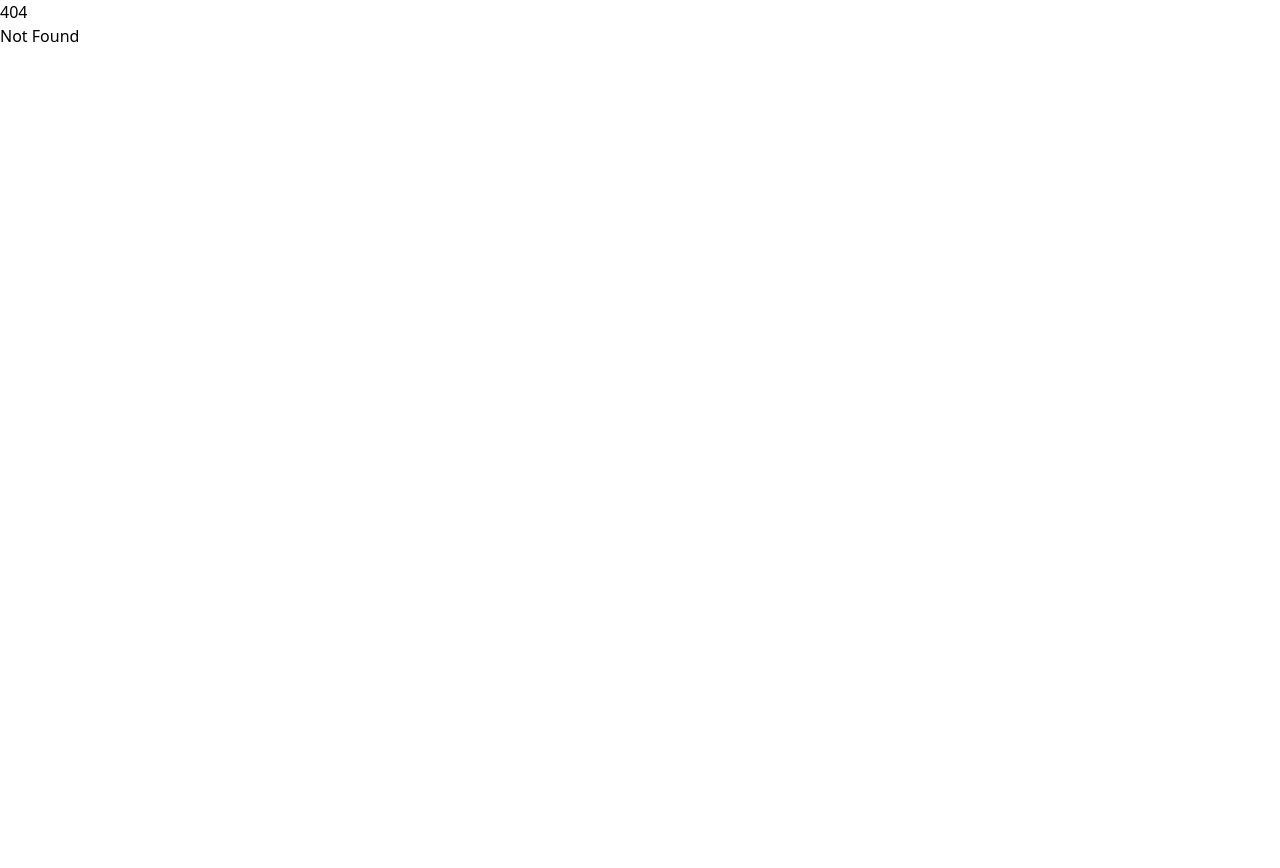
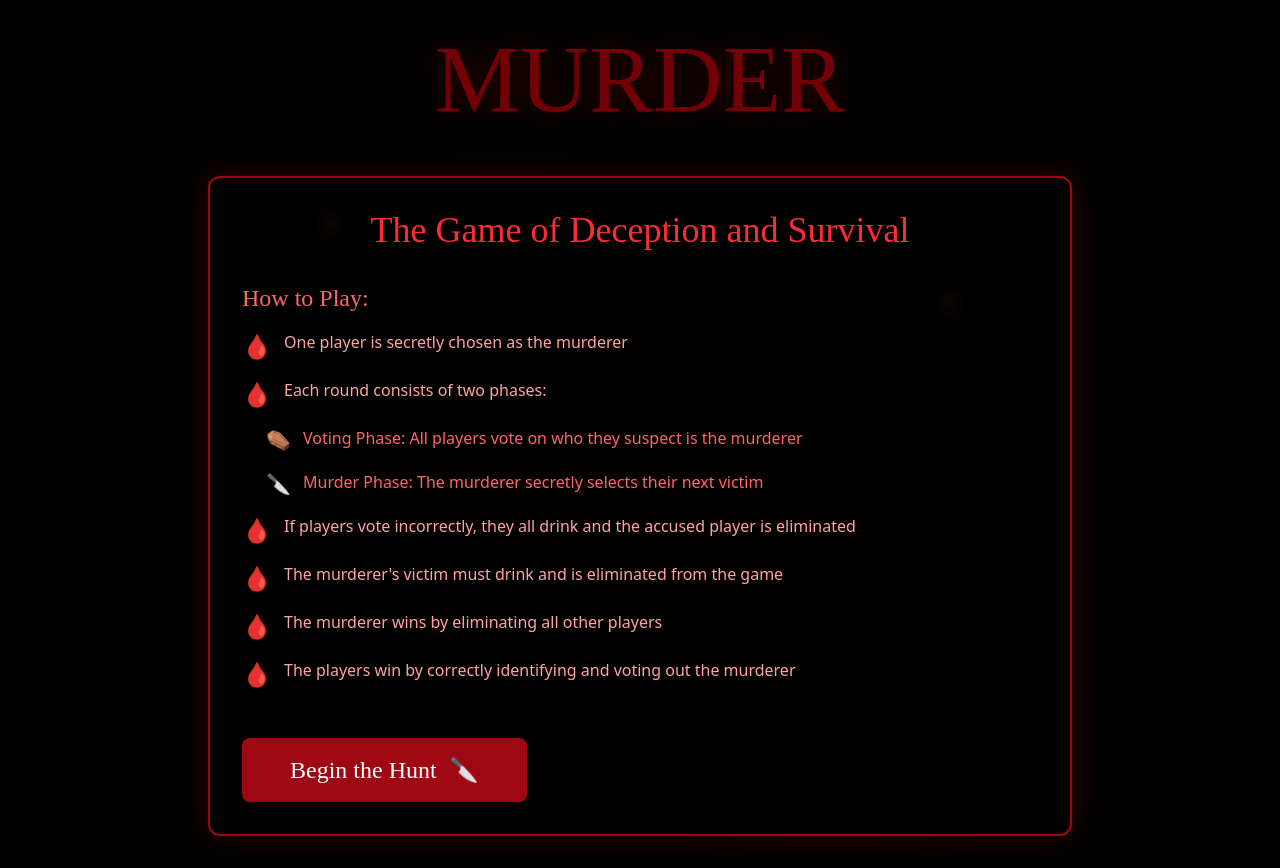
Before and after one commit to solaris-soft/Party-games, a SvelteKit app in the folder frontend/: page /murder in a window 1280 px wide. Before the commit this address had no page. Before the commit the page ends 800 px from the top, so only its background shows below. Built offline with nearby package versions, Linux system fonts and the light colour scheme.

Commit message:
Building the frontend of the murder game mode and prepping the backend

```diff
--- a/frontend/src/routes/+page.svelte
+++ b/frontend/src/routes/+page.svelte
@@ -12,6 +12,9 @@
 				break;
 			case 'truth-or-drink':
 				goto('/truth-or-drink');
+				break;
+			case 'murder':
+				goto('/murder');
 				break;
 		}
 	}
@@ -38,6 +41,7 @@
 				class="w-full p-4 bg-gray-700 border-2 border-cyan-400 rounded-lg text-cyan-400 focus:outline-none focus:border-pink-500 transition-all duration-300 cursor-pointer hover:border-pink-500"
 			>
 				<option value="paranoia" class="bg-gray-700">Paranoia</option>
+                <option value="murder" class="bg-gray-700">Murder</option>
 				<option value="20-questions" class="bg-gray-700">20 Questions</option>
 				<option value="truth-or-drink" class="bg-gray-700">Truth or Drink</option>
 			</select>
--- /dev/null
+++ b/frontend/src/routes/murder/+page.svelte
@@ -0,0 +1,112 @@
+<script>
+  import { goto } from '$app/navigation';
+
+  function navigateToSetup() {
+    goto('/murder/setup');
+  }
+</script>
+
+<div class="min-h-screen bg-black relative overflow-hidden">
+  <!-- Blood splatter overlay -->
+  <div class="absolute inset-0 pointer-events-none">
+    <div class="absolute top-1/4 left-1/4 w-96 h-96 bg-red-900/10 rounded-full blur-3xl"></div>
+    <div class="absolute bottom-1/4 right-1/4 w-96 h-96 bg-red-900/10 rounded-full blur-3xl"></div>
+    <div class="absolute top-1/2 left-1/2 w-96 h-96 bg-red-900/10 rounded-full blur-3xl"></div>
+  </div>
+
+  <!-- Main content -->
+  <div class="relative z-10 px-4 py-8 max-w-4xl mx-auto">
+    <!-- Title with glow effect -->
+    <h1 class="text-7xl md:text-8xl font-['Creepster'] text-center text-red-600 mb-12 animate-pulse drop-shadow-[0_0_15px_rgba(255,0,0,0.5)]">
+      MURDER
+    </h1>
+
+    <!-- Game description card -->
+    <div class="bg-black/80 backdrop-blur-sm border-2 border-red-800 rounded-xl p-8 shadow-[0_0_30px_rgba(255,0,0,0.2)]">
+      <h2 class="text-3xl md:text-4xl font-['Creepster'] text-center text-red-500 mb-8">
+        The Game of Deception and Survival
+      </h2>
+
+      <div class="space-y-6">
+        <h3 class="text-2xl font-['Creepster'] text-red-400 mb-4">
+          How to Play:
+        </h3>
+
+        <ul class="space-y-4">
+          <li class="flex items-start gap-3 text-red-300">
+            <span class="text-2xl">🩸</span>
+            <span>One player is secretly chosen as the murderer</span>
+          </li>
+          <li class="flex items-start gap-3 text-red-300">
+            <span class="text-2xl">🩸</span>
+            <span>Each round consists of two phases:</span>
+          </li>
+          <li class="flex items-start gap-3 text-red-400 ml-6">
+            <span class="text-xl">⚰️</span>
+            <span>Voting Phase: All players vote on who they suspect is the murderer</span>
+          </li>
+          <li class="flex items-start gap-3 text-red-400 ml-6">
+            <span class="text-xl">🔪</span>
+            <span>Murder Phase: The murderer secretly selects their next victim</span>
+          </li>
+          <li class="flex items-start gap-3 text-red-300">
+            <span class="text-2xl">🩸</span>
+            <span>If players vote incorrectly, they all drink and the accused player is eliminated</span>
+          </li>
+          <li class="flex items-start gap-3 text-red-300">
+            <span class="text-2xl">🩸</span>
+            <span>The murderer's victim must drink and is eliminated from the game</span>
+          </li>
+          <li class="flex items-start gap-3 text-red-300">
+            <span class="text-2xl">🩸</span>
+            <span>The murderer wins by eliminating all other players</span>
+          </li>
+          <li class="flex items-start gap-3 text-red-300">
+            <span class="text-2xl">🩸</span>
+            <span>The players win by correctly identifying and voting out the murderer</span>
+          </li>
+        </ul>
+      </div>
+
+      <!-- Start button with hover effects -->
+      <button
+        on:click={navigateToSetup}
+        class="mt-12 w-full md:w-auto md:px-12 py-4 text-2xl font-['Creepster'] text-white bg-red-800 hover:bg-red-700 rounded-lg transition-all duration-300 hover:scale-105 hover:shadow-[0_0_30px_rgba(255,0,0,0.5)] flex items-center justify-center gap-3 group"
+      >
+        Begin the Hunt
+        <span class="group-hover:animate-bounce">🔪</span>
+      </button>
+    </div>
+  </div>
+
+  <!-- Floating blood drops -->
+  <div class="absolute top-0 left-0 w-full h-full pointer-events-none">
+    <div class="absolute top-1/4 left-1/4 animate-float-slow">🩸</div>
+    <div class="absolute top-1/3 right-1/4 animate-float-slower">🩸</div>
+    <div class="absolute bottom-1/4 left-1/3 animate-float">🩸</div>
+  </div>
+</div>
+
+<style>
+  @keyframes float {
+    0%, 100% { transform: translateY(0); }
+    50% { transform: translateY(-20px); }
+  }
+  @keyframes float-slow {
+    0%, 100% { transform: translateY(0); }
+    50% { transform: translateY(-15px); }
+  }
+  @keyframes float-slower {
+    0%, 100% { transform: translateY(0); }
+    50% { transform: translateY(-10px); }
+  }
+  .animate-float {
+    animation: float 3s ease-in-out infinite;
+  }
+  .animate-float-slow {
+    animation: float-slow 4s ease-in-out infinite;
+  }
+  .animate-float-slower {
+    animation: float-slower 5s ease-in-out infinite;
+  }
+</style>
--- a/frontend/src/routes/paranoia/[id]/+page.svelte
+++ b/frontend/src/routes/paranoia/[id]/+page.svelte
@@ -29,7 +29,9 @@
 		playerName = urlParams.get('name') || '';
 
 		if (!playerName) {
-			error = 'No player name provided';
+			// Redirect to setup page with return URL
+			const returnUrl = encodeURIComponent(`/paranoia/${page.params.id}`);
+			window.location.href = `/paranoia/setup?returnTo=${returnUrl}`;
 			return;
 		}
 
@@ -60,7 +62,7 @@
 		isConnecting = true;
 
 		const protocol = window.location.protocol === 'https:' ? 'wss:' : 'ws:';
-		const wsUrl = `${protocol}//localhost:8787/ws?roomId=${page.params.id}&playerId=${playerId}`;
+		const wsUrl = `${protocol}//localhost:8787/ws/paranoia?roomId=${page.params.id}&playerId=${playerId}`;
 
 		console.log('Connecting to WebSocket:', wsUrl);
 		ws = new WebSocket(wsUrl);
@@ -113,6 +115,18 @@
 			case 'players_list':
 				console.log('Received players list:', data.players);
 				players = data.players;
+				// Reset game state if we have less than 3 players
+				if (players.length < 3) {
+					gameStatus = 'waiting';
+					currentQuestion = null;
+					currentAnswer = null;
+					coinFlipResult = null;
+					showCoinResult = false;
+					questionAsker = null;
+					coinFlipper = null;
+					currentPlayer = null;
+					hasSubmittedQuestion = false;
+				}
 				break;
 			case 'player_joined':
 				console.log('Player joined:', data.player);
@@ -125,6 +139,18 @@
 				console.log('Player left:', data.playerId);
 				players = players.filter((p) => p.id !== data.playerId);
 				console.log('Updated players list:', players);
+				// Reset game state if we have less than 3 players
+				if (players.length < 3) {
+					gameStatus = 'waiting';
+					currentQuestion = null;
+					currentAnswer = null;
+					coinFlipResult = null;
+					showCoinResult = false;
+					questionAsker = null;
+					coinFlipper = null;
+					currentPlayer = null;
+					hasSubmittedQuestion = false;
+				}
 				break;
 			case 'player_ready':
 				console.log('Player ready:', data.playerId);
@@ -141,6 +167,12 @@
 				showCoinResult = false;
 				break;
 			case 'round_start':
+				// Only start the round if we have at least 3 ready players
+				const readyPlayers = players.filter(p => p.ready).length;
+				if (readyPlayers < 3) {
+					console.log('Not enough ready players to start round');
+					return;
+				}
 				currentPlayer = data.currentPlayer;
 				questionAsker = data.questionAsker;
 				gameStatus = 'answering';
@@ -248,7 +280,9 @@
 	});
 
 	function copyRoomId() {
-		navigator.clipboard.writeText(page.params.id);
+		const url = new URL(window.location.href);
+		url.searchParams.delete('name');
+		navigator.clipboard.writeText(url.toString());
 		copySuccess = true;
 		setTimeout(() => {
 			copySuccess = false;
@@ -329,7 +363,16 @@
 				>
 					{#if gameStatus === 'waiting'}
 						<div class="flex flex-col items-center justify-center min-h-[400px]">
-							{#if !players.find((p) => p.id === playerId)?.ready}
+							{#if players.length < 3}
+								<div class="text-center space-y-4">
+									<p class="text-xl font-['VT323'] text-red-500/70 tracking-wider">
+										WAITING FOR MORE PLAYERS...
+									</p>
+									<p class="text-lg font-['VT323'] text-red-500/50 tracking-wider">
+										{3 - players.length} MORE PLAYER{3 - players.length === 1 ? '' : 'S'} NEEDED
+									</p>
+								</div>
+							{:else if !players.find((p) => p.id === playerId)?.ready}
 								<button
 									class="px-8 py-4 bg-red-500/20 hover:bg-red-500/30 text-red-400 border border-red-500/30 transition-all duration-300 hover:border-red-500 font-['VT323'] text-xl tracking-wider uppercase"
 									onclick={markReady}
--- a/frontend/src/routes/paranoia/setup/+page.svelte
+++ b/frontend/src/routes/paranoia/setup/+page.svelte
@@ -2,12 +2,18 @@
 	import { goto } from '$app/navigation';
 	import { onMount } from 'svelte';
 	import { fly } from 'svelte/transition';
+	import { page } from '$app/state';
 
 	let name = $state('');
 	let error = $state('');
 	let glitchActive = $state(false);
+	let returnTo = $state('');
 
 	onMount(() => {
+		// Get return URL if it exists
+		const urlParams = new URLSearchParams(window.location.search);
+		returnTo = urlParams.get('returnTo') || '';
+
 		// Random glitch effect
 		setInterval(() => {
 			if (Math.random() > 0.95) {
@@ -25,10 +31,16 @@
 			error = 'Please enter your name';
 			return;
 		}
-		// Generate a unique room ID
-		const roomId = crypto.randomUUID();
-		// Pass both name and roomId to the game page
-		goto(`/paranoia/${roomId}?name=${encodeURIComponent(name.trim())}`);
+
+		if (returnTo) {
+			// If we have a return URL, use it and append the name
+			const separator = returnTo.includes('?') ? '&' : '?';
+			goto(`${returnTo}${separator}name=${encodeURIComponent(name.trim())}`);
+		} else {
+			// Generate a unique room ID if no return URL
+			const roomId = crypto.randomUUID();
+			goto(`/paranoia/${roomId}?name=${encodeURIComponent(name.trim())}`);
+		}
 	}
 </script>
 
```
Also changed, not shown: 1 other file (tests, documents, lock files or other folders).
